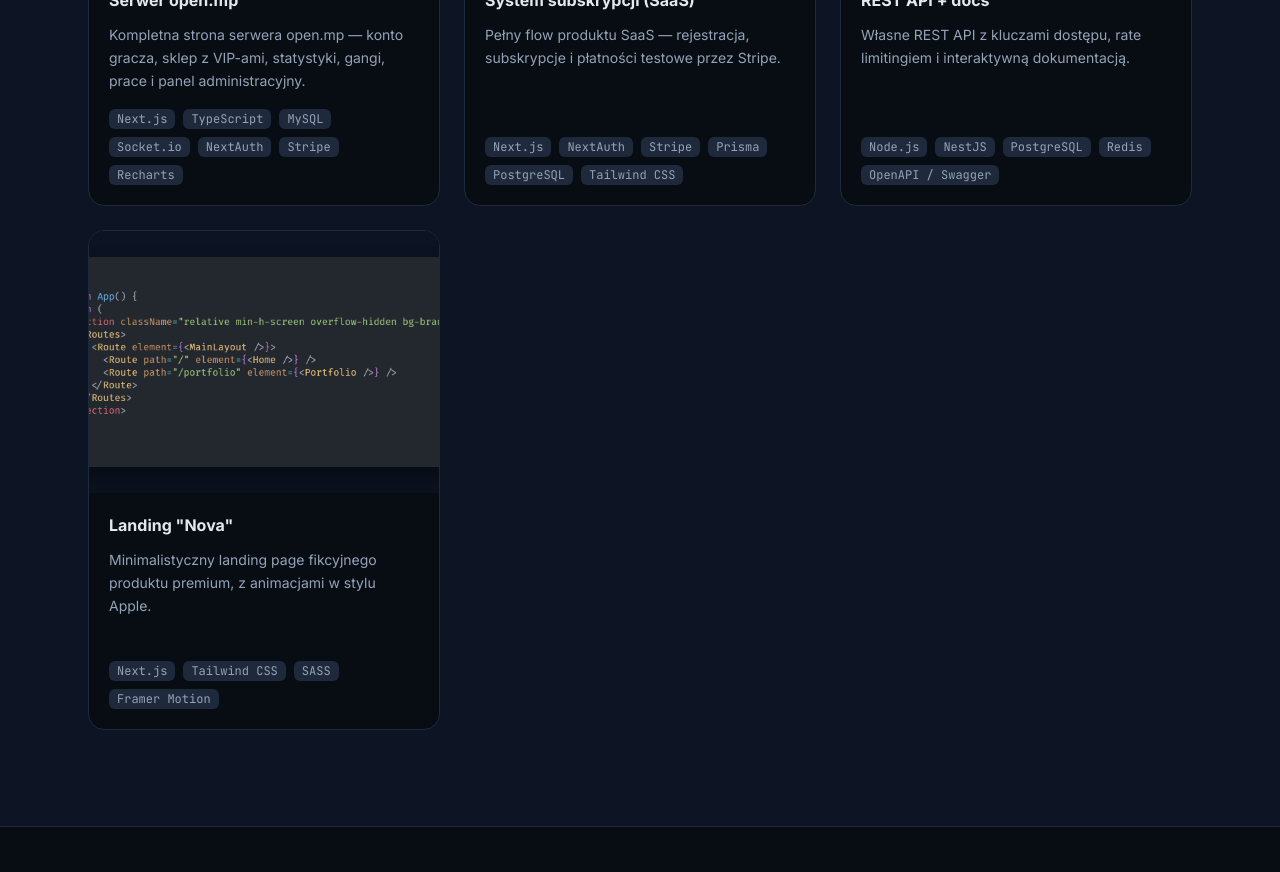
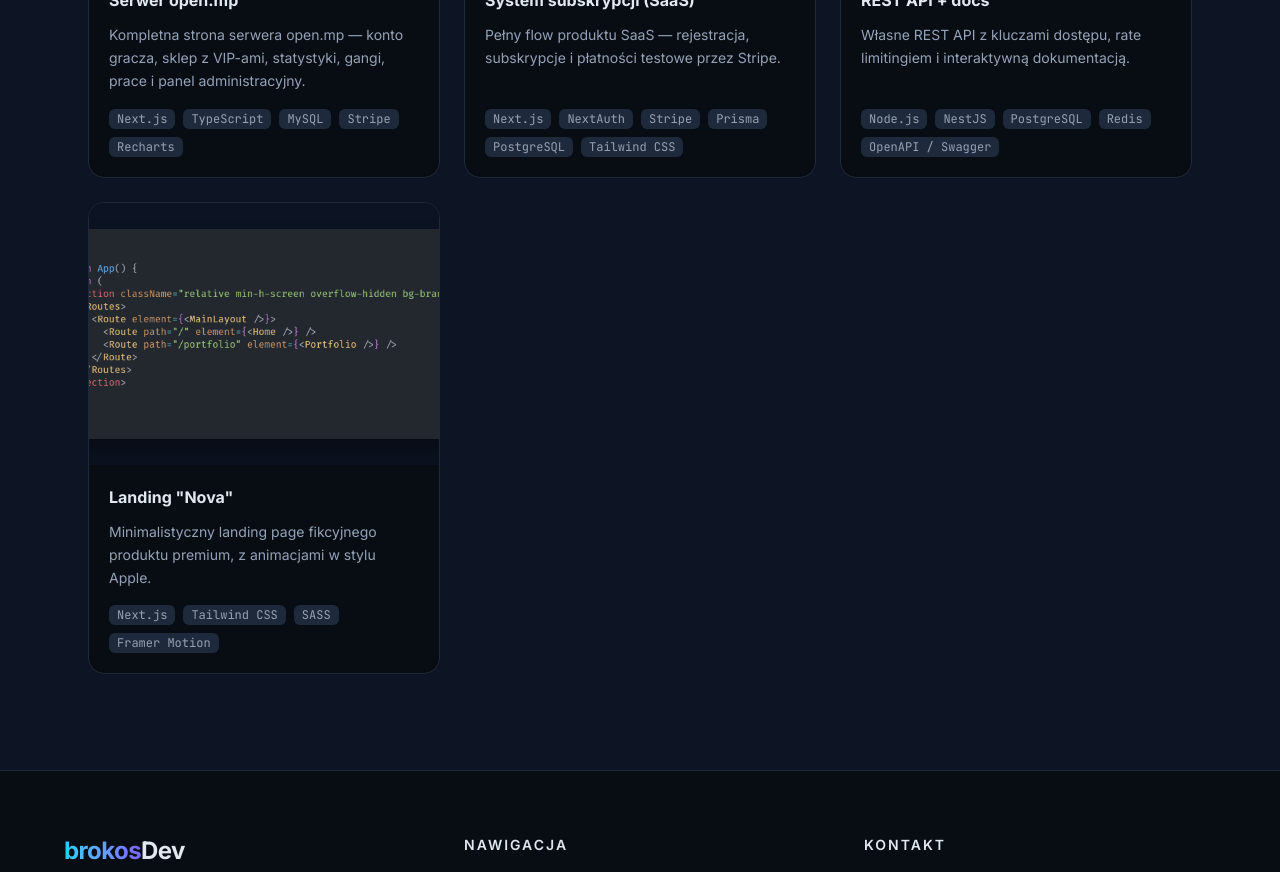
Before and after one commit to broki04/brokos-dev-next, a Next.js app: page /projects in a window 1280 px wide. Shown: the part 1500-2372 px from the top of the page. Built offline with nearby package versions, Linux system fonts and the light colour scheme.

Commit message:
changed elita-project techs

```diff
--- a/data/projects.ts
+++ b/data/projects.ts
@@ -24,15 +24,7 @@ export const PROJECTS: Project[] = [
       oraz śledzić statystyki aktywności serwera na interaktywnych wykresach (godziny szczytu, liczba graczy w czasie).
       System ról (gracz / moderator / admin) zapewnia różny poziom dostępu do funkcji strony.
       Dane pobierane są z bazy MySQL zasilanej bezpośrednio przez serwer gry, co pokazuje pracę na realnym, produkcyjnym źródle danych.`,
-    tech: [
-      "Next.js",
-      "TypeScript",
-      "MySQL",
-      "Socket.io",
-      "NextAuth",
-      "Stripe",
-      "Recharts",
-    ],
+    tech: ["Next.js", "TypeScript", "MySQL", "Stripe", "Recharts"],
     href: "https://elitaserver.vercel.app",
     repo: "https://github.com/broki04/sigma-website",
     image: "/elita-preview.webp",
```
